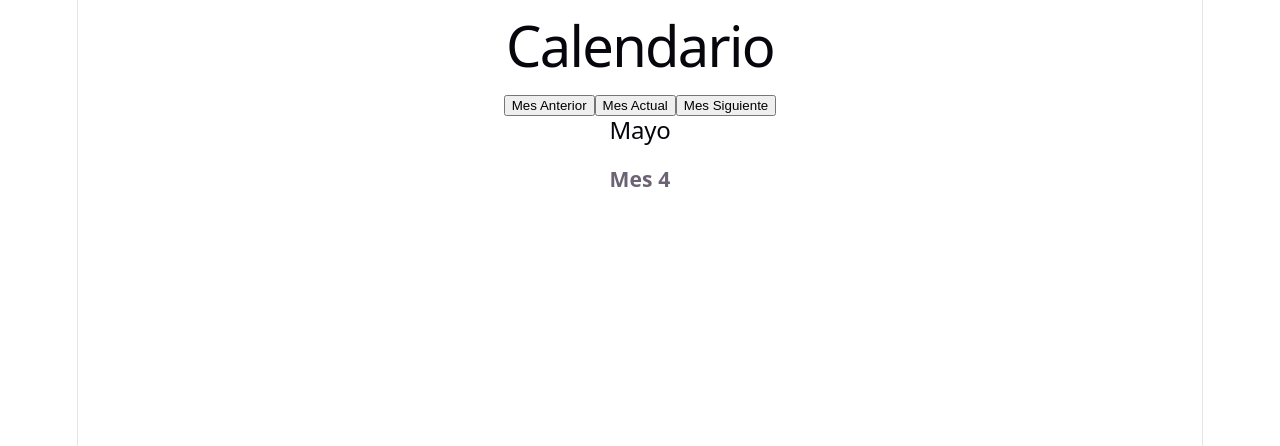
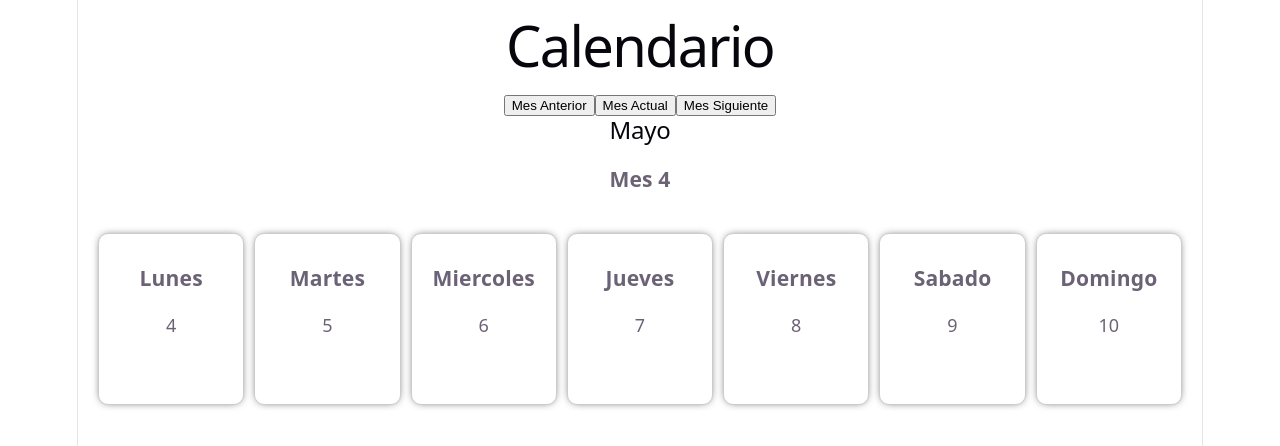
Before and after one commit to Christian-Curbelo-004/Calendario, a React (Vite) app: page / in a window 1280 px wide. Shown: the top 446 px of the page. Built offline with nearby package versions, Linux system fonts and the light colour scheme.

Commit message:
Se creo la vista de semana

```diff
--- a/src/App.jsx
+++ b/src/App.jsx
@@ -1,6 +1,7 @@
 import './App.css'
 import meses from './mes/meses'
 import Mes from './mes/Calendario' // archivo renombrado a calendario.jsx
+import Semana from './semana/Semana.jsx';
 
 
 const mesesPropiedades = [
@@ -25,6 +26,7 @@ function App() {
     <div className="App">
       <h1>Calendario</h1>
       <Mes mes={mesesPropiedades} />
+      <Semana />
     </div>
   )
 
--- /dev/null
+++ b/src/semana/DiaSemana.css
@@ -0,0 +1,19 @@
+.semana{
+    display: grid;
+    grid-template-columns: repeat(7, 1fr);
+    gap: 10px;
+    padding: 20px;
+}
+
+.dia-semana{
+    border: 1px solid #ccc;
+    border-radius: 10px;
+    min-height: 150px;
+    padding: 10px;
+    background-color: white;
+    box-shadow: 0px 0px 10px -4px black;
+}
+
+.dia-semana h3{
+    text-align: center;
+}
--- /dev/null
+++ b/src/semana/DiaSemana.jsx
@@ -0,0 +1,10 @@
+import './DiaSemana.css'
+
+export default function DiaSemana({dia, fecha}){
+    return(
+        <div className="dia-semana">
+            <h3>{dia}</h3>
+            <p>{fecha}</p>
+        </div>
+    )
+}
--- /dev/null
+++ b/src/semana/Semana.jsx
@@ -0,0 +1,41 @@
+import DiaSemana from "./DiaSemana.jsx";
+
+export default function Semana(){
+    const diasSemana = [
+        "Domingo",
+        "Lunes",
+        "Martes",
+        "Miercoles",
+        "Jueves",
+        "Viernes",
+        "Sabado"
+    ];
+
+    const hoy = new Date();
+    const diaActual = hoy.getDay();
+    const inicioSemana = new Date(hoy);
+    const diferencia = diaActual === 0 ? -6 : 1 - diaActual;
+
+    inicioSemana.setDate(hoy.getDate() + diferencia);
+
+    const semana = [];
+
+    for(let i = 0; i<7; i++){
+        const fecha = new Date(inicioSemana);
+        fecha.setDate(inicioSemana.getDate() + i);
+        semana.push({
+            nombre: diasSemana[fecha.getDay()],
+            fecha: fecha.getDate()
+        })
+    }
+
+    return (
+        <div className="semana">
+            {
+                semana.map(dia => (
+                    <DiaSemana key={dia.nombre} dia={dia.nombre} fecha={dia.fecha}/>
+                ))
+            }
+        </div>
+    )
+}
```
Also changed, not shown: src/semana/FiltroSemana.jsx (added), 1 other file (tests, documents, lock files or other folders).
